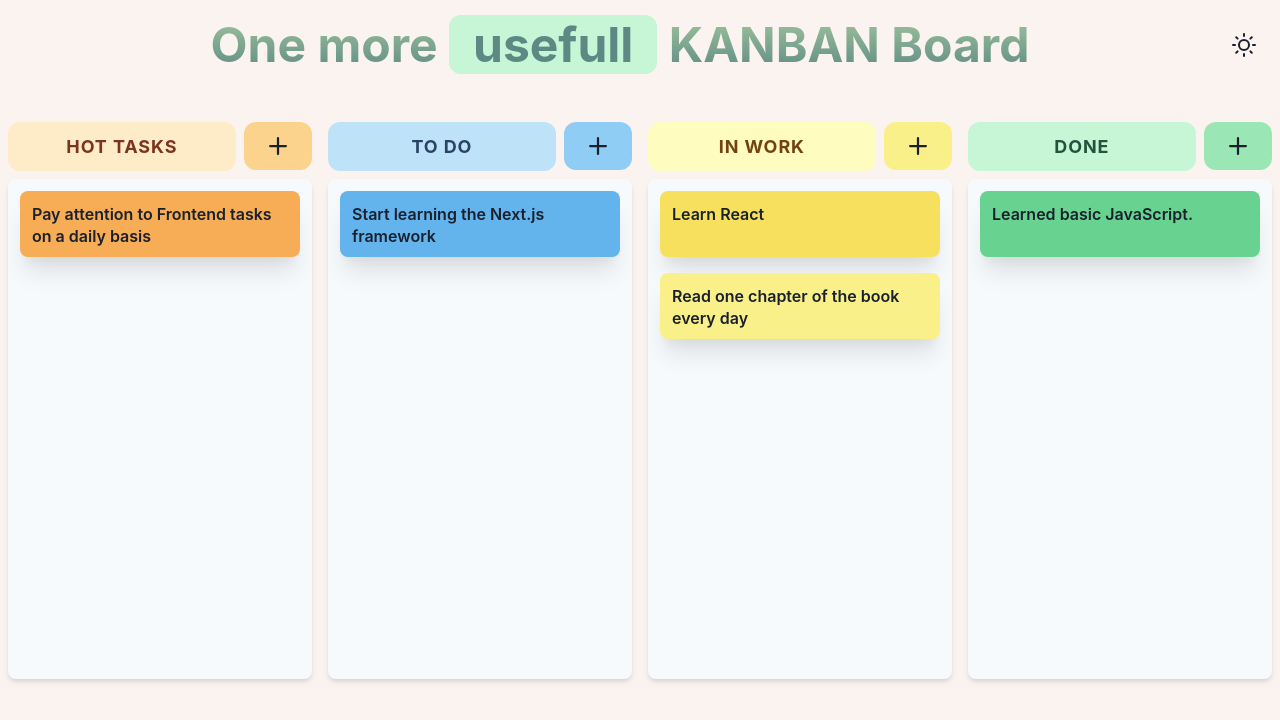
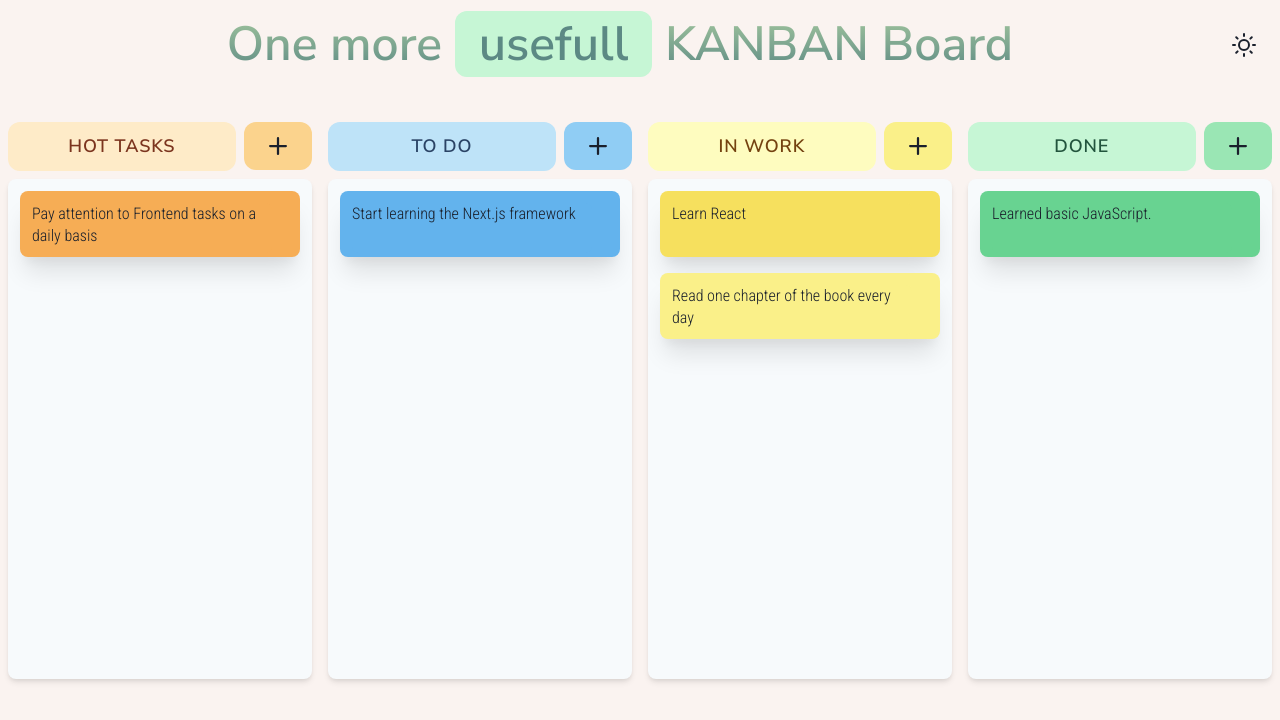
Before and after one commit to getFrontend/react-app-kanbanboard, a React (Vite) app: page / in a window 1280 px wide. Shown: the top 720 px of the page. Built offline with nearby package versions, Linux system fonts and the light colour scheme.

Commit message:
add fonts

```diff
--- a/src/config/theme.ts
+++ b/src/config/theme.ts
@@ -1,6 +1,11 @@
 import { extendTheme } from '@chakra-ui/react';
+import './../index.css'
 
 const theme = extendTheme({
+  fonts: {
+    heading: `'Nunito Sans', sans-serif`,
+    body: `'Roboto Condensed', sans-serif`
+  },
   styles: {
     global: (props: { colorMode: string }) => ({
       body: {
--- a/src/index.css
+++ b/src/index.css
@@ -1,3 +1,5 @@
+@import url('https://fonts.googleapis.com/css2?family=Nunito+Sans:opsz,wght@6..12,600&family=Roboto+Condensed:wght@300&family=Roboto+Serif:opsz,wght@8..144,500&display=swap');
+
 #root {
   margin: 0;
   min-height: 100svh;
@@ -14,3 +16,7 @@ body {
   margin: 0;
   padding: 0;
 }
+
+h2 {
+  font-family: 'Roboto Serif', serif;
+}
```
